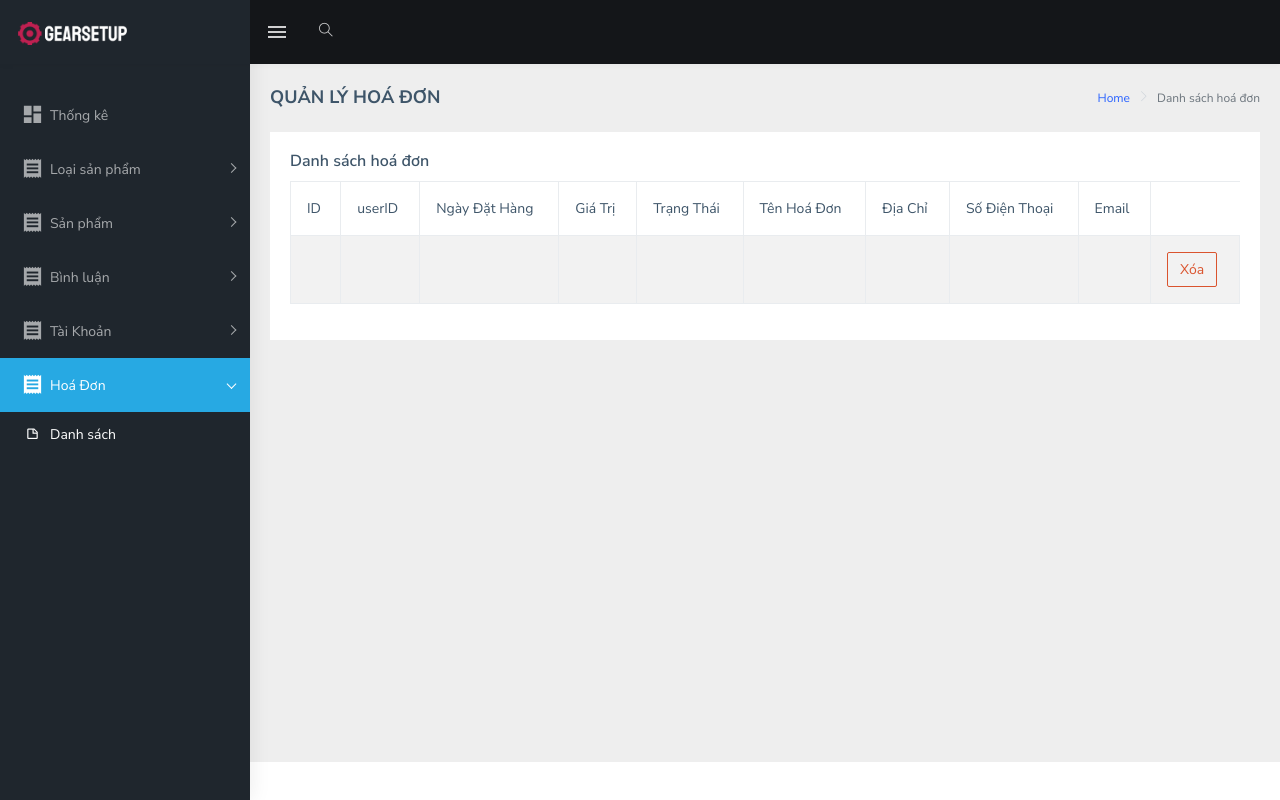
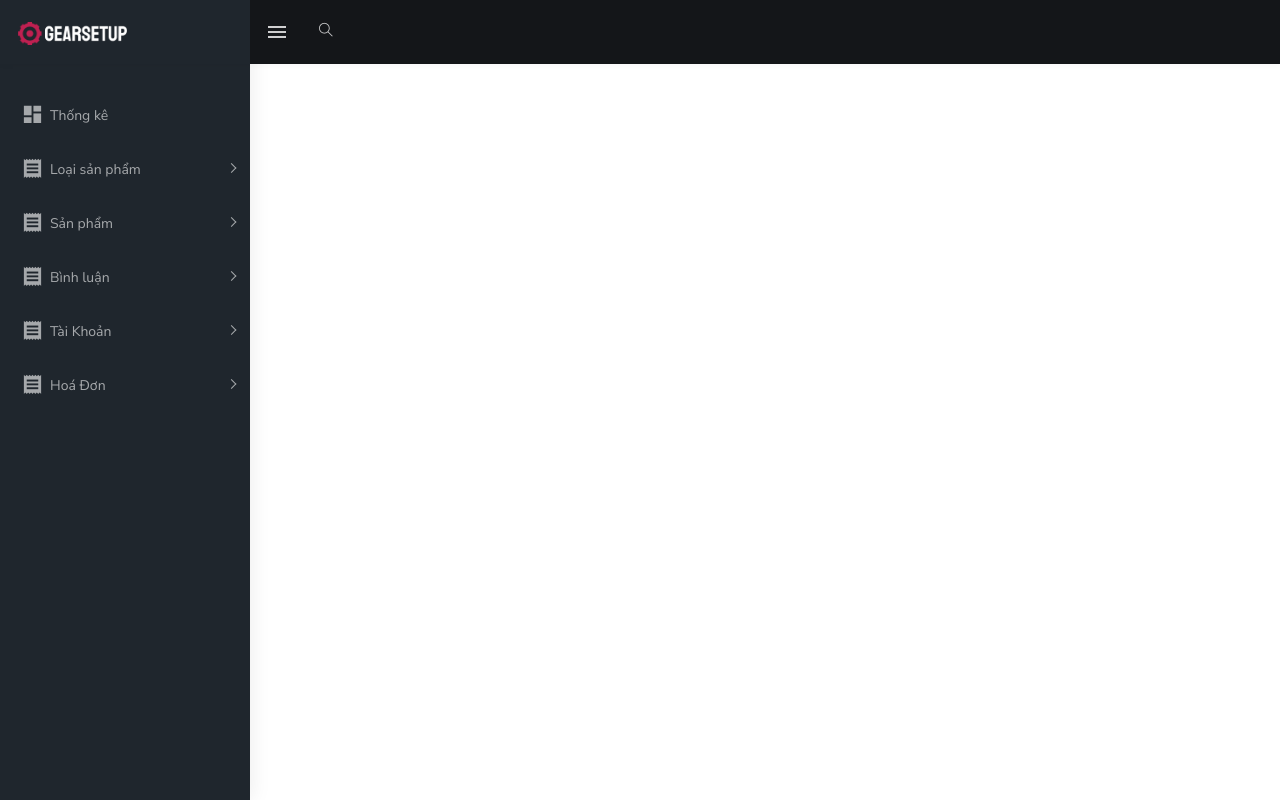
Before and after one commit to khaihoang119/quanlylinhkien, a PHP site: page /index.php?act=cart in a window 1280 px wide. Run offline with PHP 8.4, Linux system fonts and the light colour scheme; style sheets or scripts are compiled from the project's sources; some libraries are stand-ins or nearby versions.

Commit message:
No2 - admin update ngay 3/12 binh luan hoa don

```diff
--- a/admin/binhluan/index.php
+++ b/admin/binhluan/index.php
@@ -61,7 +61,8 @@
                                         <td><?= $productID ?></td>
                                         <td><?= $content ?></td>
                                         <td><?= $commentDate ?></td>
-                                        <td><a class="btn btn-outline-danger" href="<?= $xoabl ?>">Xóa</a></td>
+                                        <td><a class="btn btn-outline-danger" href="<?= $xoabl ?>"
+                                               onclick="return confirm('Bạn có chắc chắn muốn xóa?')">Xóa</a></td>
 
                                     </tr>
                                 <?php } ?>
--- a/admin/cart/index.php
+++ /dev/null
@@ -1,90 +0,0 @@
-<!-- Page wrapper  -->
-<!-- ============================================================== -->
-<div class="page-wrapper">
-    <!-- ============================================================== -->
-    <!-- Bread crumb and right sidebar toggle -->
-    <!-- ============================================================== -->
-    <div class="page-breadcrumb">
-        <div class="row">
-            <div class="col-12 d-flex no-block align-items-center">
-                <h4 class="page-title">QUẢN LÝ HOÁ ĐƠN</h4>
-                <div class="ms-auto text-end">
-                    <nav aria-label="breadcrumb">
-                        <ol class="breadcrumb">
-                            <li class="breadcrumb-item"><a href="#">Home</a></li>
-                            <li class="breadcrumb-item active" aria-current="page">Danh sách hoá đơn</li>
-                        </ol>
-                    </nav>
-                </div>
-            </div>
-        </div>
-    </div>
-    <!-- ============================================================== -->
-    <!-- End Bread crumb and right sidebar toggle -->
-    <!-- ============================================================== -->
-    <!-- ============================================================== -->
-    <!-- Container fluid  -->
-    <!-- ============================================================== -->
-    <div class="container-fluid">
-        <!-- ============================================================== -->
-        <!-- Start Page Content -->
-        <!-- ============================================================== -->
-        <div class="row">
-            <div class="col-12">
-
-                <div class="card">
-                    <div class="card-body">
-                        <h5 class="card-title">Danh sách hoá đơn</h5>
-                        <div class="table-responsive">
-                            <table id="" class="table table-striped table-bordered">
-                                <thead>
-                                <tr>
-                                    <th>ID</th>
-                                    <th>userID</th>
-                                    <th>Ngày Đặt Hàng</th>
-                                    <th>Giá Trị</th>
-                                    <th>Trạng Thái</th>
-                                    <th>Tên Hoá Đơn</th>
-                                    <th>Địa Chỉ</th>
-                                    <th>Số Điện Thoại</th>
-                                    <th>Email</th>
-                                </tr>
-                                </thead>
-                                <tbody>
-                                <tr>
-                                    <td></td>
-                                    <td></td>
-                                    <td></td>
-                                    <td></td>
-                                    <td></td>
-                                    <td></td>
-                                    <td></td>
-                                    <td></td>
-                                    <td></td>
-                                    <td><a class="btn btn-outline-danger" href="">Xóa</a></td>
-
-                                </tr>
-
-                                </tbody>
-                            </table>
-                        </div>
-
-                    </div>
-                </div>
-            </div>
-        </div>
-        <!-- ============================================================== -->
-        <!-- End PAge Content -->
-        <!-- ============================================================== -->
-        <!-- ============================================================== -->
-        <!-- Right sidebar -->
-        <!-- ============================================================== -->
-        <!-- .right-sidebar -->
-        <!-- ============================================================== -->
-        <!-- End Right sidebar -->
-        <!-- ============================================================== -->
-    </div>
-    <!-- ============================================================== -->
-    <!-- End Container fluid  -->
-    <!-- ============================================================== -->
-    <!-- ============================================================== -->
--- a/admin/header.php
+++ b/admin/header.php
@@ -218,7 +218,7 @@
                                                 href="javascript:void(0)" aria-expanded="false"><i
                                     class="mdi mdi-receipt"></i><span class="hide-menu">Hoá Đơn</span></a>
                         <ul aria-expanded="false" class="collapse  first-level">
-                            <li class="sidebar-item"><a href="index.php?act=cart" class="sidebar-link"><i
+                            <li class="sidebar-item"><a href="index.php?act=bill" class="sidebar-link"><i
                                             class="mdi mdi-note-outline"></i><span class="hide-menu"> Danh sách
                                         </span></a></li>
                         </ul>
--- a/model/thongke.php
+++ b/model/thongke.php
@@ -8,10 +8,5 @@ function loadall_thongke()
     return $listtk;
 }
 
-function delete_bill($id)
-{
-    $sql = "delete from bill where id =" . $id;
-    pdo_execute($sql);
-}
 
 ?>
```
Also changed, not shown: admin/bill/index.php (+22 -16 lines), admin/index.php (+28 -4 lines), model/cart.php (added, +56 -0 lines).
